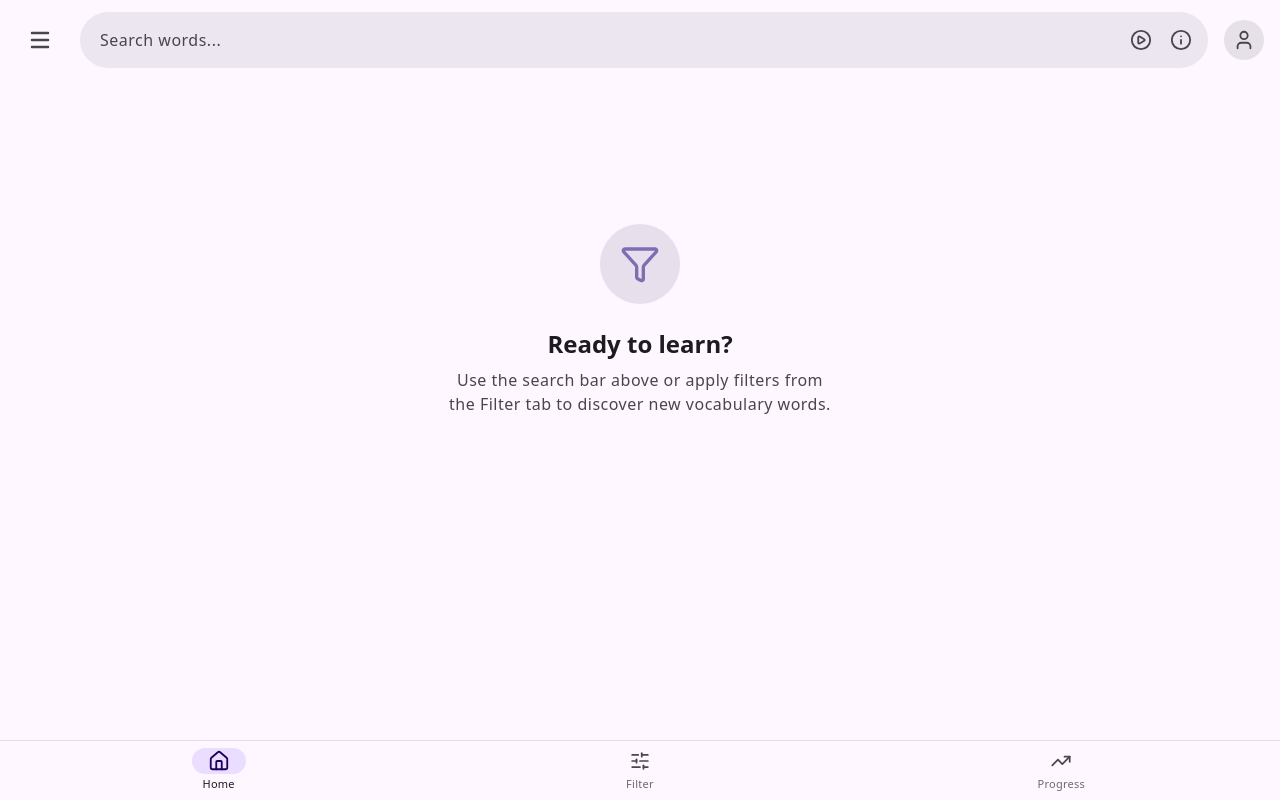
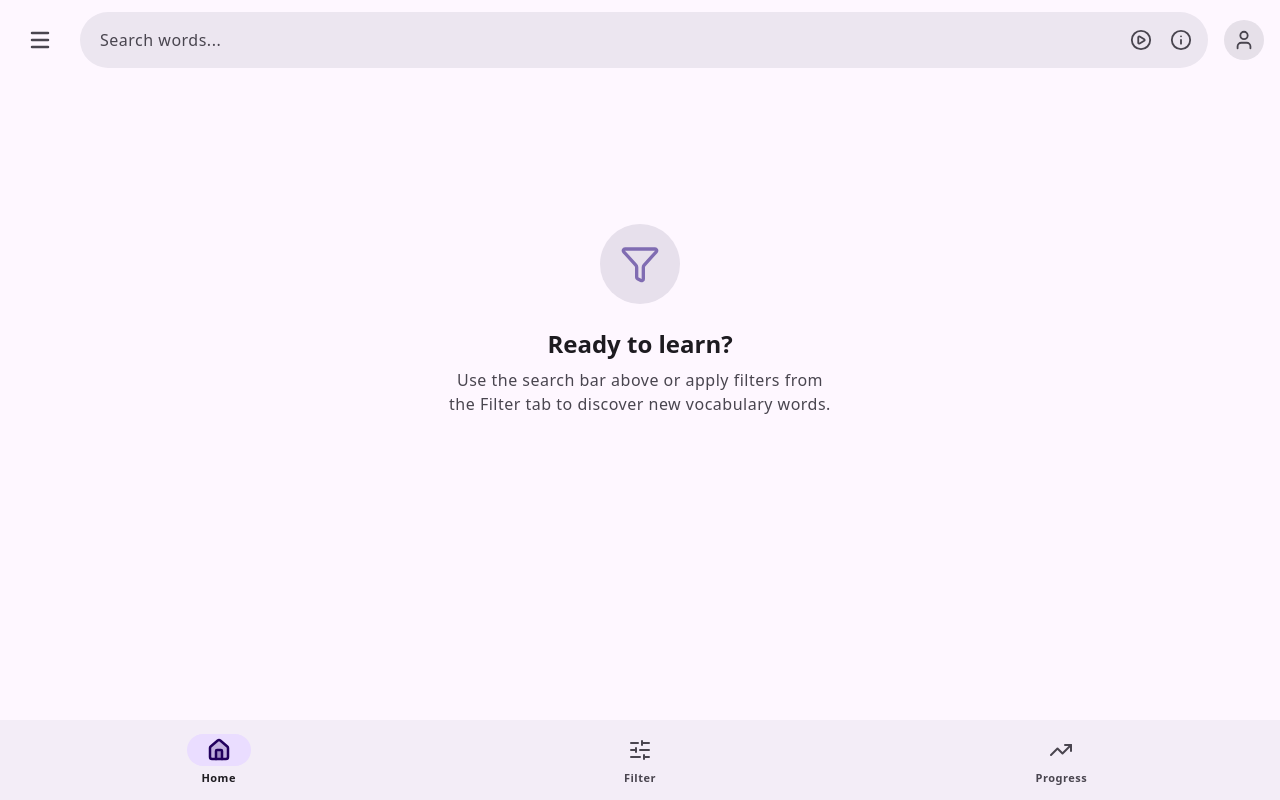
Before and after one commit to shafiullahcrazyman/Vocabify, a React (Vite) app: page /home#/home in a window 1280 px wide. Built offline with nearby package versions, Linux system fonts and the light colour scheme.

Commit message:
Add files via upload

```diff
--- a/src/components/BottomNav.tsx
+++ b/src/components/BottomNav.tsx
@@ -1,6 +1,7 @@
 import React from 'react';
 import { Home, SlidersHorizontal, TrendingUp } from 'lucide-react';
 import { useLocation, useNavigate } from 'react-router-dom';
+import { motion } from 'motion/react';
 import { useAppContext } from '../context/AppContext';
 import { triggerHaptic } from '../utils/haptics';
 
@@ -21,26 +22,42 @@ export const BottomNav: React.FC = () => {
   };
 
   return (
-    <nav className="fixed bottom-0 left-0 right-0 bg-surface border-t border-outline/20 h-[60px] flex justify-around items-center px-2 z-10 pb-safe">
+    <nav className="fixed bottom-0 left-0 right-0 bg-surface-container h-[80px] flex justify-around items-center px-2 z-10 pb-safe">
       {tabs.map((tab) => {
         const Icon = tab.icon;
         const isActive = location.pathname.startsWith(tab.path);
+
         return (
           <button
             key={tab.id}
             onClick={() => handleTabClick(tab.path)}
-            className={`tour-${tab.id}-tab flex flex-col items-center justify-center w-16 h-full transition-all duration-200 ease-[cubic-bezier(0.2,0,0,1)] active:scale-95 ${
-              isActive ? 'text-on-surface' : 'text-on-surface-variant hover:text-on-surface'
-            }`}
+            className="relative flex flex-col items-center justify-center w-20 h-full select-none"
           >
-            <div
-              className={`px-4 py-0.5 rounded-full mb-0.5 transition-all duration-300 ease-[cubic-bezier(0.2,0,0,1)] ${
-                isActive ? 'bg-primary-container text-on-primary-container scale-100' : 'bg-transparent scale-95'
+            {/* The M3 Active Pill (32x64dp) */}
+            <div className="relative w-16 h-8 flex items-center justify-center mb-1 rounded-full">
+              {isActive && (
+                <motion.div
+                  layoutId="bottom-nav-indicator"
+                  className="absolute inset-0 bg-primary-container rounded-full"
+                  transition={{ type: "spring", stiffness: 300, damping: 25 }}
+                />
+              )}
+              <Icon
+                className={`relative z-10 w-6 h-6 transition-colors duration-200 ${
+                  isActive ? 'text-on-primary-container fill-on-primary-container/20' : 'text-on-surface-variant'
+                }`}
+                strokeWidth={isActive ? 2.5 : 2}
+              />
+            </div>
+
+            {/* The Label */}
+            <span
+              className={`m3-label-small transition-colors duration-200 ${
+                isActive ? 'text-on-surface font-bold' : 'text-on-surface-variant'
               }`}
             >
-              <Icon className="w-[22px] h-[22px]" />
-            </div>
-            <span className={`text-[11px] font-medium tracking-wide transition-all duration-300 ${isActive ? 'opacity-100' : 'opacity-80'}`}>{tab.label}</span>
+              {tab.label}
+            </span>
           </button>
         );
       })}
```
